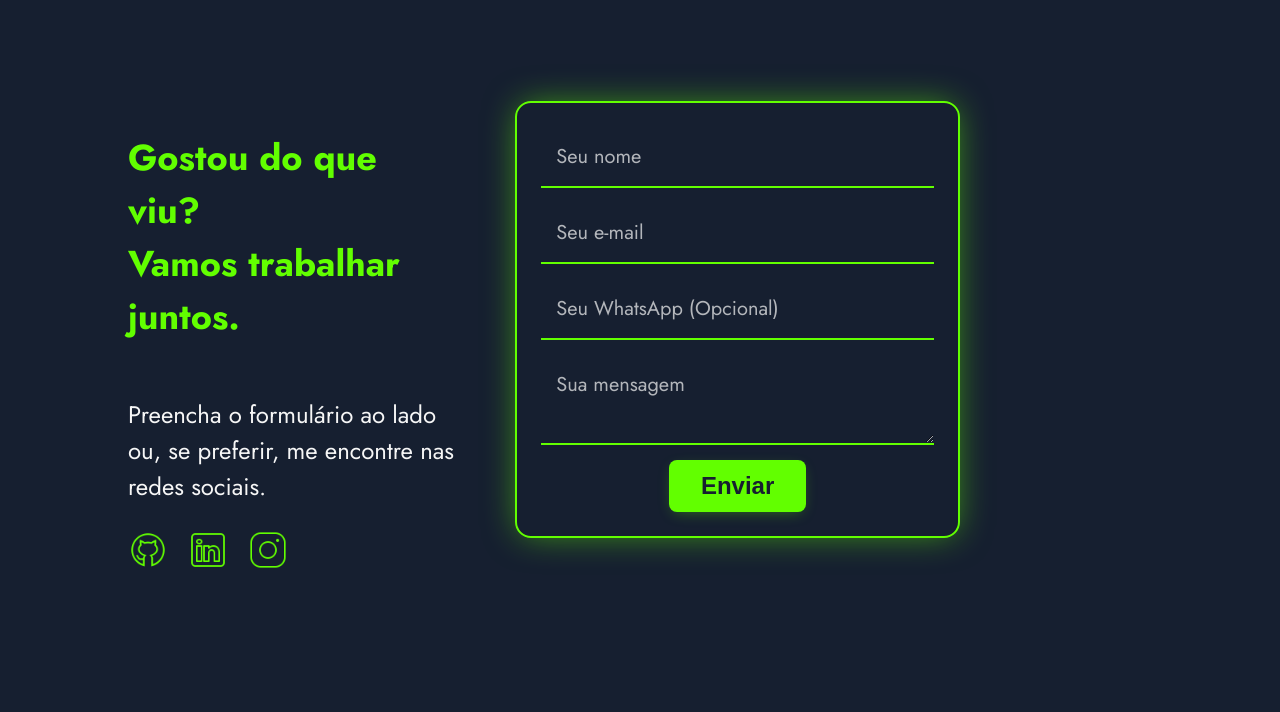
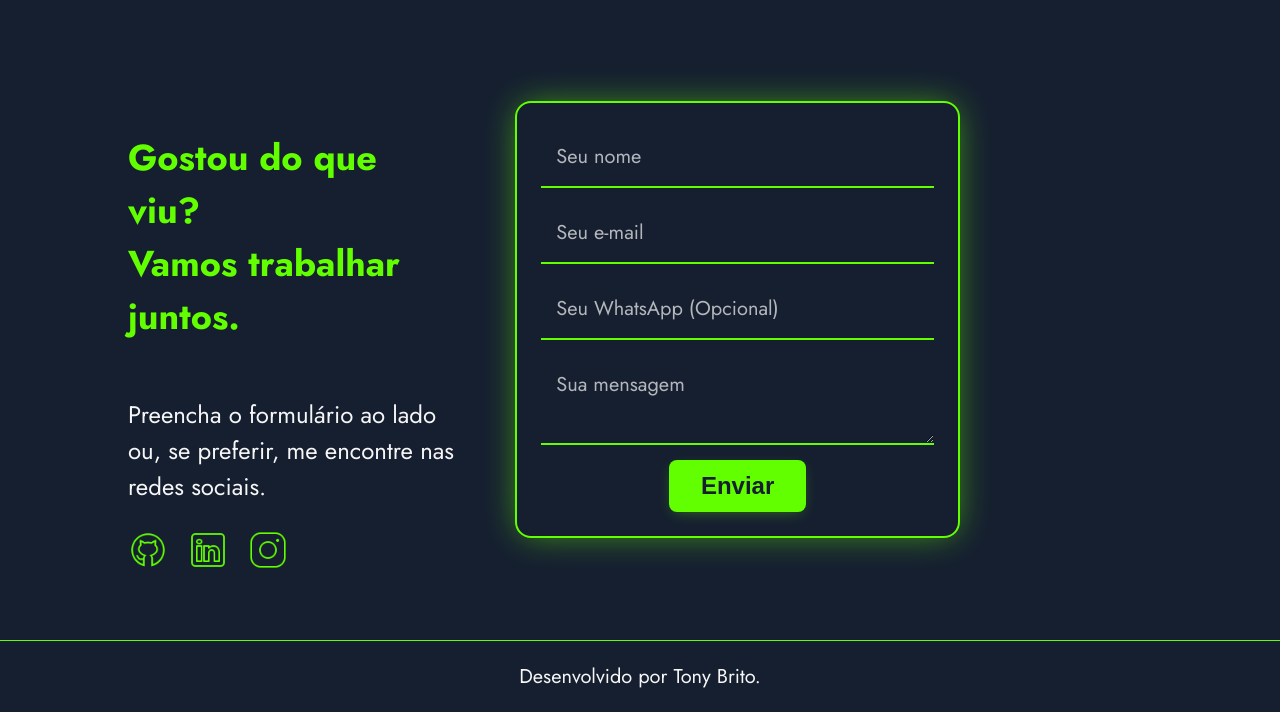
Before and after one commit to tonybriti/Portf-lio2, a plain HTML site: page index.html in a window 1280 px wide. Shown: the part 2714-3426 px from the top of the page. Before the commit the page ends 3354 px from the top, so only its background shows below. Drawn offline with Linux system fonts and the light colour scheme; a script that the page names is missing.

Commit message:
Adicionei a borda

```diff
--- a/index.html
+++ b/index.html
@@ -3,7 +3,7 @@
 <head>
     <meta charset="UTF-8">
     <meta name="viewport" content="width=device-width, initial-scale=1.0">
-    <title>Portfólio</title>
+    <title>Tony Brito.dev</title>
     <link rel="stylesheet" href="styles/style.css">
 </head>
 <body>
@@ -63,6 +63,10 @@
         </section>
     </main>
 
+    <footer class="rodape">
+        <p>Desenvolvido por Tony Brito.</p>
+    </footer>
+
     <nav class="botoes-laterais">
         <a href="#home" class="botoes-laterais__link" aria-label="Home">
             <img src="assets/icon-home.png" alt="Ícone da seção Home">
--- a/styles/style.css
+++ b/styles/style.css
@@ -10,6 +10,8 @@
   --cor-primaria: #161F30;
   --cor-secundaria: #F6F6F6;
   --cor-terciaria: #62FF00;
+  --cor-rodape: #082033;
+  /* --cor-rodape: #22333b; */
 }
 
 /* Habilita a rolagem suave para toda a página ao clicar em links de âncora. */
@@ -284,6 +286,18 @@ body {
   transform: translateY(-2px);
 }
 
+/* --- Estilos para o Rodapé --- */
+.rodape {
+  padding: 1px;
+  color: var(--cor-secundaria);
+  background-color: var(--cor-primaria);
+  text-align: center;
+  font-family: "Jost", sans-serif;
+  font-size: 1.25rem;
+  font-weight: 400;
+  border-top: 1px solid var(--cor-terciaria);
+}
+
 /* --- Estilos para a Janela Flutuante (Toast) --- */
 
 .toast {
```
